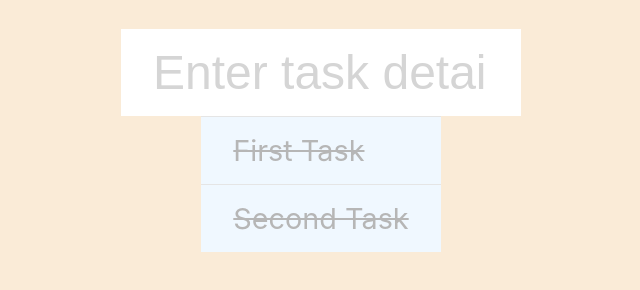
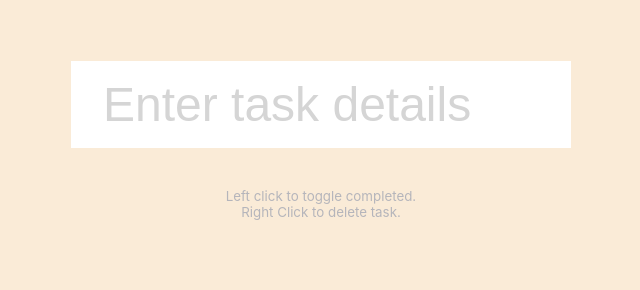
Before and after one commit to JonelSV/Javascript-Projects, a plain HTML site: page To_Do_List/index.html in a window 1280 px wide. Shown: the part 382-672 px from the top of the page, without its empty margins (319-959 px from the left). Drawn offline with Linux system fonts and the light colour scheme.

Commit message:
'done css html'

```diff
--- a/To_Do_List/index.html
+++ b/To_Do_List/index.html
@@ -9,16 +9,17 @@
 </head>
 <body>
         <h1>TO DO LIST</h1>
-    <form id='form'>
-        <input type="text" class="input" id='input' placeholder="Enter task details" autocomplete="off">
-    </form>
+        <form id='form'>
+            <input type="text" class="input" id='input' placeholder="Enter task details" autocomplete="off">
 
-    <ul class="todos" id="todos">
-        <li class="completed">First Task</li>
-        <li class="completed">Second Task</li>
-    </ul>
+            <ul class="todos" id="todos">
+                <!-- <li class="completed">First Task</li>
+                <li class="completed">Second Task</li> -->
+            </ul>
+        </form>
+        <small> Left click to toggle completed. <br> Right Click to delete task.</small>
 
-<script>
+<script src='script.js'>
 
 </script>
 
--- a/To_Do_List/style.css
+++ b/To_Do_List/style.css
@@ -29,7 +29,7 @@ h1 {
 form {
     box-shadow: 0 5px 10px rgba (0,0,0,0.1);
     max-width: 100%;
-    width: 400px;
+    width: 500px;
 }
 
 input {
@@ -43,6 +43,10 @@ input {
 
 .input::placeholder {
     color: #d5d5d5;
+}
+
+.input:focus {
+    outline-color: rgb(179, 131, 226) ;;
 }
 
 .todos {
@@ -63,3 +67,9 @@ input {
     color: #b6b6b6;
     text-decoration: line-through;
 }
+
+small {
+    color: #b5b5bb;
+    margin-top: 2.5rem;
+    text-align: center;
+}
```
